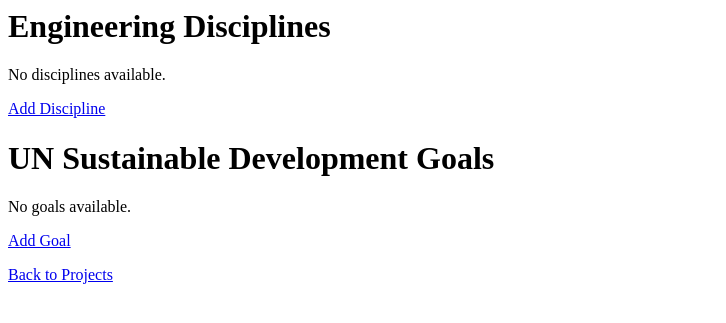
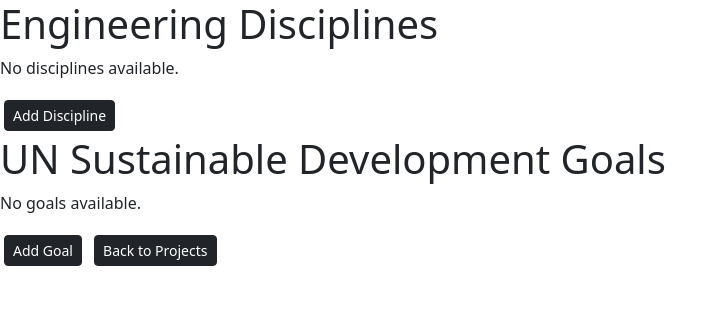
Before and after one commit to LassondeCapstoneGroup20/LassondeProjectsInventory, a Django app: template projects/templates/projects/settings.html in a window 1280 px wide. Shown: the top 323 px of the page, without its empty margins (0-726 px from the left). Run offline with Django 3.2, Linux system fonts and the light colour scheme; the template is opened without the code that fills it, so the values that code supplies are empty; some libraries are stand-ins or nearby versions.

Commit message:
added some styling on the first few pages

```diff
--- a/projects/templates/projects/add.html
+++ b/projects/templates/projects/add.html
@@ -40,7 +40,7 @@
               {% bootstrap_form form %}
               <button type="submit" class="btn btn-primary">Save</button>
             </form>
-            <a href="{% url 'projects:list' %}">Back</a>
+            <a href="{% url 'projects:list' %}" class="btn btn-dark btn-block btn-sm m-1">Back</button>
           </div>
         </div>
       </div>
--- a/projects/templates/projects/list.html
+++ b/projects/templates/projects/list.html
@@ -18,7 +18,7 @@
       <div class="row my-5">
         <div class="col-md-12">
           <h1>Project List</h1>
-          <a href="{% url 'projects:settings' %}">Project Field Settings</a>
+          <a href="{% url 'projects:settings' %}" class="btn btn-dark btn-block btn-sm m-1">Project Field Settings</a>
           {% if project_list %}
           <table class = "table">
             <thead>
@@ -61,7 +61,8 @@
           <p>No projects available.</p>
           {% endif %}
 
-          <a href="{% url 'projects:add' %}">New Project</a>
+          <a href="{% url 'projects:add' %}" class="btn btn-dark btn-block btn-sm m-1">New Project</a>
+          <a href="{% url 'homepage' %}" class="btn btn-dark btn-block btn-sm m-1">Back</a>
         </div>
       </div>
     </div>
--- a/projects/templates/projects/settings.html
+++ b/projects/templates/projects/settings.html
@@ -1,5 +1,9 @@
 <html>
   <head>
+    {% load django_bootstrap5 %}
+    {% bootstrap_css %}
+    {% bootstrap_javascript %}
+    {% bootstrap_messages %}
     <style>
       table,
       th,
@@ -26,7 +30,7 @@
     {% else %}
     <p>No disciplines available.</p>
     {% endif %}
-    <a href="{% url 'projects:add_discipline' %}">Add Discipline</a>
+    <a href="{% url 'projects:add_discipline' %}" class="btn btn-dark btn-block btn-sm m-1">Add Discipline</a>
 
     <h1>UN Sustainable Development Goals</h1>
     {% if goals %}
@@ -49,8 +53,7 @@
     {% else %}
     <p>No goals available.</p>
     {% endif %}
-    <p><a href="{% url 'projects:add_goal' %}">Add Goal</a></p>
-
-    <p><a href="{% url 'projects:list' %}">Back to Projects</a></p>
+    <a href="{% url 'projects:add_goal' %}" class="btn btn-dark btn-block btn-sm m-1">Add Goal</a>
+    <a href="{% url 'projects:list' %}" class="btn btn-dark btn-block btn-sm m-1">Back to Projects</a>
   </body>
 </html>
```
Also changed, not shown: db.sqlite3 (deleted), projects/migrations/__init__.py (deleted).
